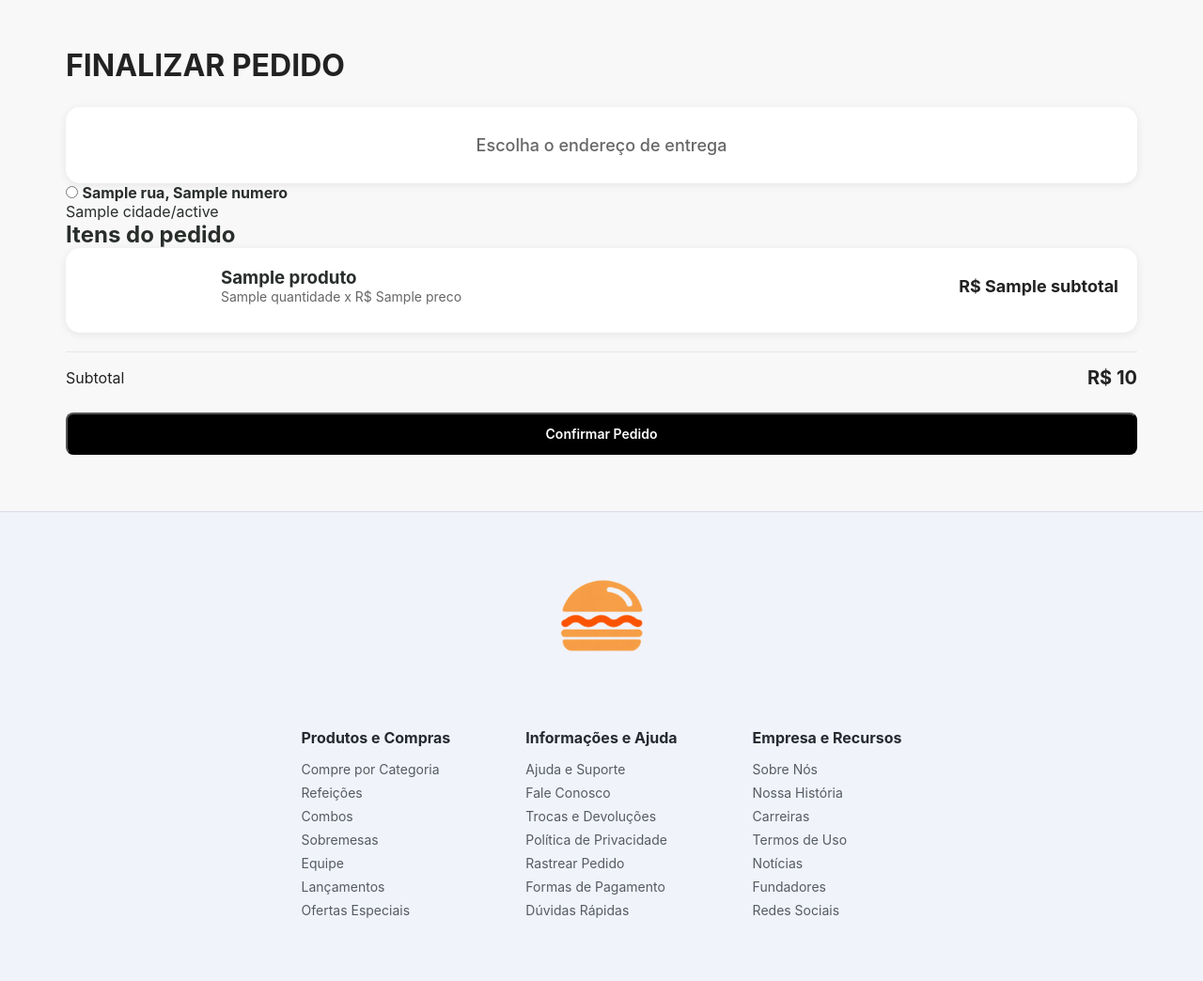
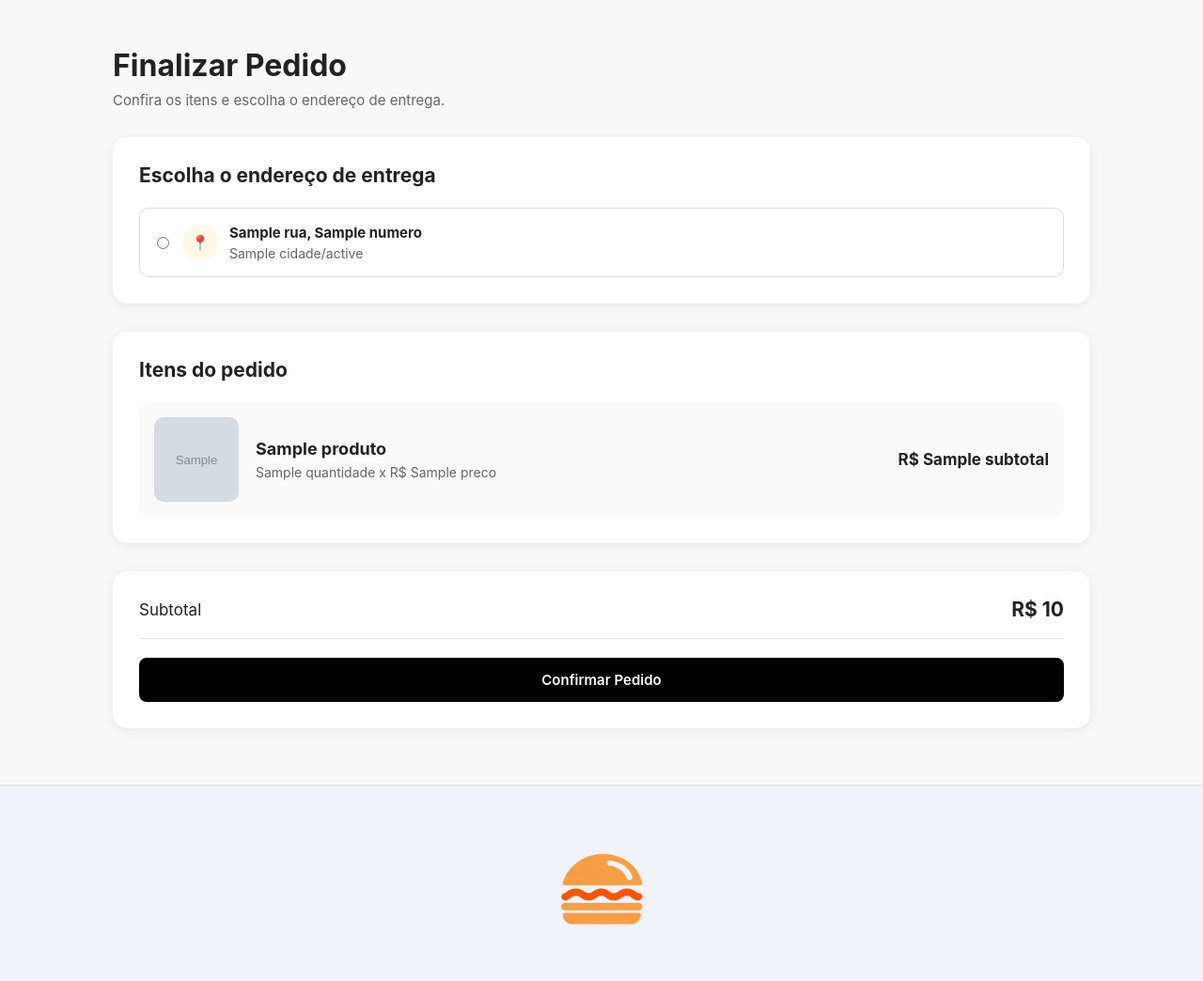
Before and after one commit to FabricioAvelar/pedeaio, a Django app: template apps/pedidos/templates/privado/finalizar_pedido.html in a window 1280 px wide. Shown: the part 136-1180 px from the top of the page at 94% size. Before the commit the page ends 1113 px from the top, so only its background shows below. Run offline with Django 5.2, Linux system fonts and the light colour scheme; the template is opened without the code that fills it: most values are stand-ins (such as "Sample title", 1, 10 or a date in 2020); grey boxes marked "Sample" are stand-in pictures.

Commit message:
Estiliza página finalizar pedido

```diff
--- a/apps/pedidos/templates/privado/finalizar_pedido.html
+++ b/apps/pedidos/templates/privado/finalizar_pedido.html
@@ -6,28 +6,30 @@ Finalizar Pedido
 {% endblock %}
 
 {% block estilo %}
-<link rel="stylesheet" href="{% static 'style/carrinho.css' %}">
+<link rel="stylesheet" href="{% static 'style/finalizar_pedido.css' %}">
 {% endblock %}
 
 {% block conteudo %}
 
-<main class="container">
+<main class="finalizar-container">
+    <section class="finalizar-pedido">
+        <div class="finalizar-cabecalho">
+            <h1>Finalizar Pedido</h1>
+            <p>
+                Confira os itens e escolha o endereço de entrega.
+            </p>
+        </div>
 
-    <section class="cart">
+        <form method="POST" class="finalizar-form">
+            {% csrf_token %}
 
-        <h1>FINALIZAR PEDIDO</h1>
-
+            <section class="finalizar-secao">
                 <h2>Escolha o endereço de entrega</h2>
 
-        <form method="POST">
-
-            {% csrf_token %}
-
+                <div class="enderecos-lista">
                     {% for endereco in enderecos %}
 
-                <div class="endereco-opcao">
-
-                    <label>
+                        <label class="endereco-opcao">
                             <input
                                 type="radio"
                                 name="endereco"
@@ -35,29 +37,47 @@ Finalizar Pedido
                                 required
                             >
 
+                            <div class="endereco-conteudo">
+                                <span class="endereco-icone">
+                                    📍
+                                </span>
+
+                                <div>
                                     <strong>
-                            {{ endereco.rua }}, {{ endereco.numero }}
+                                        {{ endereco.rua }},
+                                        {{ endereco.numero }}
                                     </strong>
 
-                        <br>
-
+                                    <p>
                                         {{ endereco.cidade }}/{{ endereco.estado }}
-
+                                    </p>
+                                </div>
+                            </div>
                         </label>
-
-                </div>
 
                     {% endfor %}
 
+                </div>
+            </section>
+
+            <section class="finalizar-secao">
                 <h2>Itens do pedido</h2>
 
+                <div class="itens-pedido">
                     {% for item in itens %}
 
-                <div class="item">
+                        <div class="pedido-item">
+                            <img
+                                src="{{ item.produto.imagem.url }}"
+                                alt="{{ item.produto.nome }}"
+                                class="pedido-item-imagem"
+                            >
 
-                    <div class="info">
+                            <div class="pedido-item-info">
 
-                        <h3>{{ item.produto.nome }}</h3>
+                                <h3>
+                                    {{ item.produto.nome }}
+                                </h3>
 
                                 <p>
                                     {{ item.quantidade }} x
@@ -66,32 +86,33 @@ Finalizar Pedido
 
                             </div>
 
-                    <div class="price">
+                            <div class="pedido-item-preco">
                                 R$ {{ item.subtotal }}
                             </div>
-
                         </div>
 
                     {% endfor %}
 
-            <div class="line">
+                </div>
+            </section>
 
+            <section class="resumo-pedido">
+                <div class="resumo-linha">
                     <span>Subtotal</span>
-
-                <span>
+                    <strong>
                         R$ {{ total }}
-                </span>
-
+                    </strong>
                 </div>
 
-            <button type="submit" class="btn full">
+                <button
+                    type="submit"
+                    class="btn-confirmar-pedido"
+                >
                     Confirmar Pedido
                 </button>
-
+            </section>
         </form>
-
     </section>
-
 </main>
 
 {% endblock %}
--- /dev/null
+++ b/static/style/finalizar_pedido.css
@@ -0,0 +1,299 @@
+/* ========================================
+   CONTAINER
+======================================== */
+
+.finalizar-container {
+    width: 100%;
+    max-width: 1100px;
+
+    margin: 50px auto;
+    padding: 0 30px;
+}
+
+
+/* ========================================
+   CABEÇALHO
+======================================== */
+
+.finalizar-cabecalho {
+    margin-bottom: 30px;
+}
+
+.finalizar-cabecalho h1 {
+    margin-bottom: 8px;
+
+    color: #222;
+
+    font-size: 32px;
+}
+
+.finalizar-cabecalho p {
+    color: #666;
+
+    font-size: 15px;
+}
+
+
+/* ========================================
+   FORMULÁRIO
+======================================== */
+
+.finalizar-form {
+    display: flex;
+    flex-direction: column;
+
+    gap: 30px;
+}
+
+
+/* ========================================
+   SEÇÕES
+======================================== */
+
+.finalizar-secao {
+    padding: 28px;
+
+    background-color: #fff;
+
+    border-radius: 15px;
+
+    box-shadow: 0 2px 10px rgba(0, 0, 0, 0.08);
+}
+
+.finalizar-secao h2 {
+    margin-bottom: 22px;
+
+    color: #222;
+
+    font-size: 21px;
+}
+
+
+/* ========================================
+   ENDEREÇOS
+======================================== */
+
+.enderecos-lista {
+    display: flex;
+    flex-direction: column;
+
+    gap: 12px;
+}
+
+.endereco-opcao {
+    display: flex;
+    align-items: center;
+
+    gap: 14px;
+
+    padding: 16px 18px;
+
+    border: 1px solid #ddd;
+    border-radius: 10px;
+
+    cursor: pointer;
+
+    transition: 0.2s;
+}
+
+.endereco-opcao:hover {
+    border-color: #f7b731;
+
+    background-color: #fffaf0;
+}
+
+.endereco-opcao input {
+    accent-color: #f7b731;
+}
+
+.endereco-conteudo {
+    display: flex;
+    align-items: center;
+
+    gap: 12px;
+}
+
+.endereco-icone {
+    display: flex;
+    align-items: center;
+    justify-content: center;
+
+    width: 38px;
+    height: 38px;
+
+    flex-shrink: 0;
+
+    background-color: #fff8e7;
+
+    border-radius: 50%;
+}
+
+.endereco-conteudo strong {
+    display: block;
+
+    margin-bottom: 4px;
+
+    color: #222;
+
+    font-size: 15px;
+}
+
+.endereco-conteudo p {
+    color: #666;
+
+    font-size: 14px;
+}
+
+
+/* ========================================
+   ITENS DO PEDIDO
+======================================== */
+
+.itens-pedido {
+    display: flex;
+    flex-direction: column;
+
+    gap: 15px;
+}
+
+.pedido-item {
+    display: grid;
+    grid-template-columns: 90px 1fr auto;
+
+    align-items: center;
+
+    gap: 18px;
+
+    padding: 16px;
+
+    background-color: #fafafa;
+
+    border-radius: 12px;
+}
+
+.pedido-item-imagem {
+    width: 90px;
+    height: 90px;
+
+    object-fit: cover;
+
+    border-radius: 10px;
+}
+
+.pedido-item-info h3 {
+    margin-bottom: 6px;
+
+    color: #222;
+
+    font-size: 18px;
+}
+
+.pedido-item-info p {
+    color: #666;
+
+    font-size: 14px;
+}
+
+.pedido-item-preco {
+    color: #222;
+
+    font-size: 17px;
+    font-weight: 700;
+}
+
+
+/* ========================================
+   RESUMO
+======================================== */
+
+.resumo-pedido {
+    padding: 28px;
+
+    background-color: #fff;
+
+    border-radius: 15px;
+
+    box-shadow: 0 2px 10px rgba(0, 0, 0, 0.08);
+}
+
+.resumo-linha {
+    display: flex;
+    justify-content: space-between;
+    align-items: center;
+
+    margin-bottom: 20px;
+    padding-bottom: 18px;
+
+    border-bottom: 1px solid #e6e6e6;
+
+    color: #222;
+
+    font-size: 17px;
+}
+
+.resumo-linha strong {
+    font-size: 21px;
+}
+
+
+/* ========================================
+   BOTÃO CONFIRMAR
+======================================== */
+
+.btn-confirmar-pedido {
+    width: 100%;
+
+    padding: 14px 20px;
+
+    background-color: #000;
+    color: #fff;
+
+    border: none;
+    border-radius: 8px;
+
+    font-size: 15px;
+    font-weight: 600;
+
+    cursor: pointer;
+
+    transition: 0.2s;
+}
+
+.btn-confirmar-pedido:hover {
+    background-color: #222;
+
+    transform: translateY(-1px);
+}
+
+
+/* ========================================
+   RESPONSIVIDADE
+======================================== */
+
+@media (max-width: 700px) {
+
+    .finalizar-container {
+        margin: 30px auto;
+        padding: 0 20px;
+    }
+
+    .finalizar-secao,
+    .resumo-pedido {
+        padding: 22px;
+    }
+
+    .pedido-item {
+        grid-template-columns: 70px 1fr;
+    }
+
+    .pedido-item-imagem {
+        width: 70px;
+        height: 70px;
+    }
+
+    .pedido-item-preco {
+        grid-column: 2;
+
+        text-align: left;
+    }
+}
```
Lines whose indentation alone changed are shown as unchanged.
